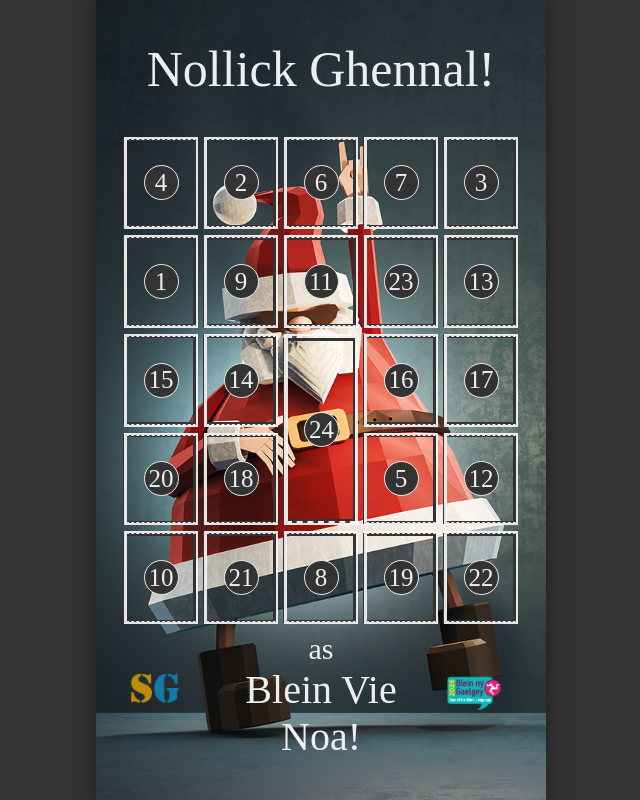
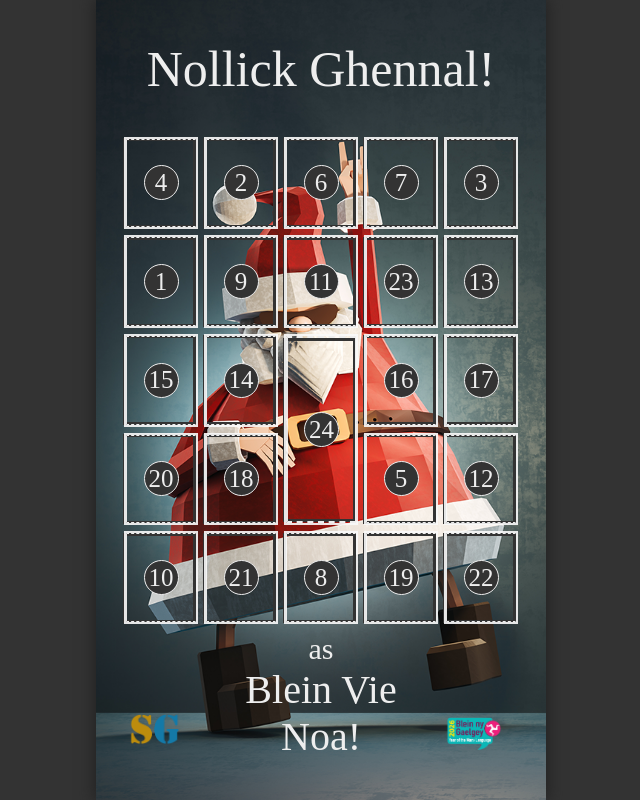
Before and after one commit to YnSkimmeeGaelgagh/advent-calendar, a plain HTML site: page index.html in a window 1280 px wide. Shown: the whole page, without its empty margins (319-959 px from the left). Drawn offline with Linux system fonts and the light colour scheme; a web font is replaced by a local one.

Commit message:
Update styles.css

```diff
--- a/styles.css
+++ b/styles.css
@@ -145,7 +145,7 @@ body {
     pointer-events: none;
 }
 
-#sg-logo {
+#sg-logo-link {
     grid-column: 1;
     grid-row: 7;
     width: 80%;
@@ -153,12 +153,20 @@ body {
     padding-bottom: .5rem;
 }
 
-#bng-logo {
+#sg-logo {
+    width: 100%;
+}
+
+#bng-logo-link {
     grid-column: 5;
     grid-row: 7;
     width: 80%;
     align-self: end;
     padding-bottom: .25rem;
+}
+
+#bng-logo {
+    width: 100%;
 }
 
 #star-container {
```
